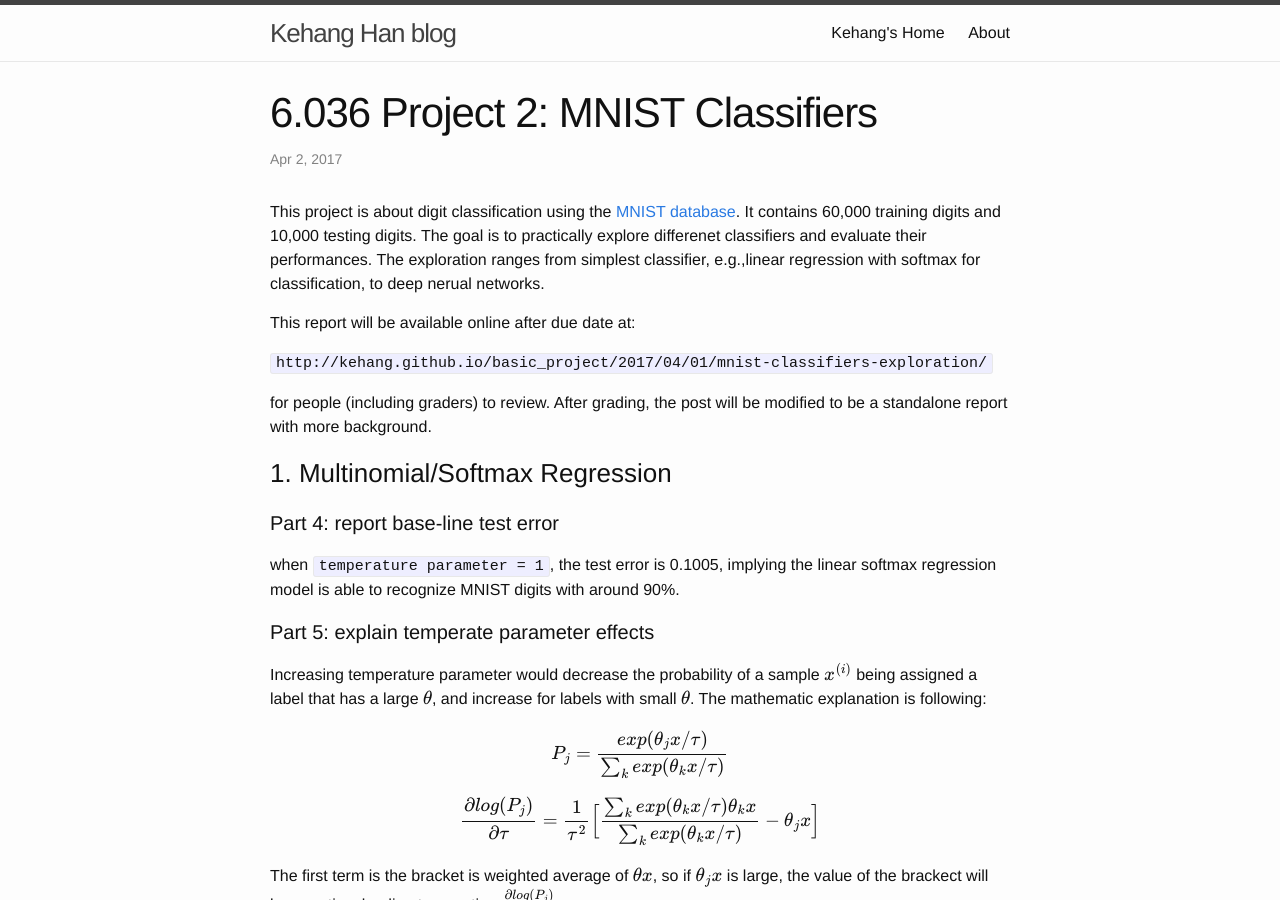
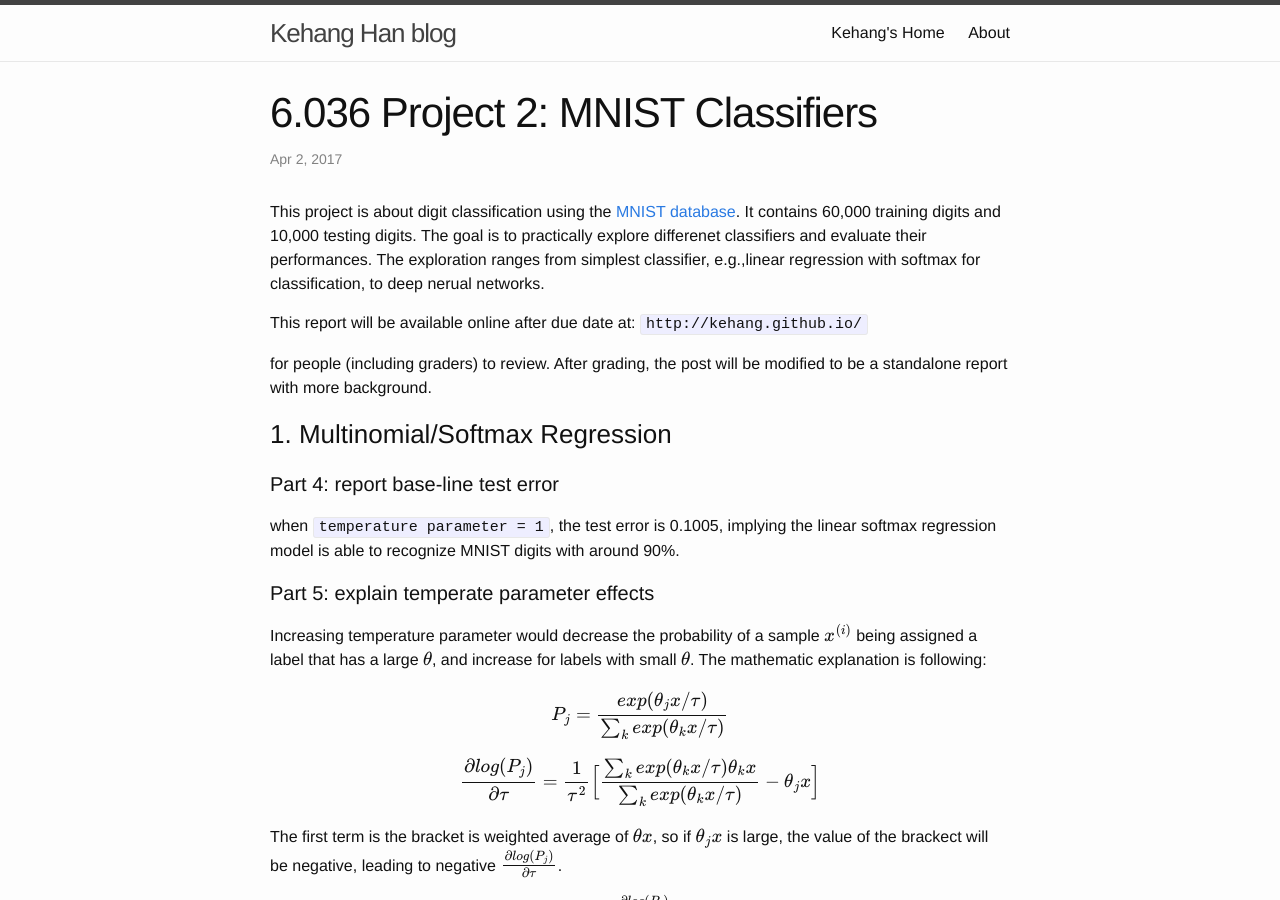
Before and after one commit to KEHANG/KEHANG.github.io, a Jekyll site: the page built from _posts/2017-04-01-mnist-classifiers-exploration.markdown, in a window 1280 px wide and 900 px high. Built offline with Jekyll 4.4.1, drawn with Linux system fonts in a browser that asks for light colours; formulas are drawn with MathJax 3; some of the changed lines change nothing that is shown.

Commit message:
correct the post link

```diff
--- a/_posts/2017-04-01-mnist-classifiers-exploration.markdown
+++ b/_posts/2017-04-01-mnist-classifiers-exploration.markdown
@@ -7,9 +7,7 @@ categories: basic_project
 
 This project is about digit classification using the [MNIST database](http://yann.lecun.com/exdb/mnist/). It contains 60,000 training digits and 10,000 testing digits. The goal is to practically explore differenet classifiers and evaluate their performances. The exploration ranges from simplest classifier, e.g.,linear regression with softmax for classification, to deep nerual networks.
 
-This report will be available online after due date at:
-
-`http://kehang.github.io/basic_project/2017/04/01/mnist-classifiers-exploration/`
+This report will be available online after due date at: `http://kehang.github.io/`
 
 for people (including graders) to review. After grading, the post will be modified to be a standalone report with more background.
 
```
Also changed, not shown: 2 other files.
